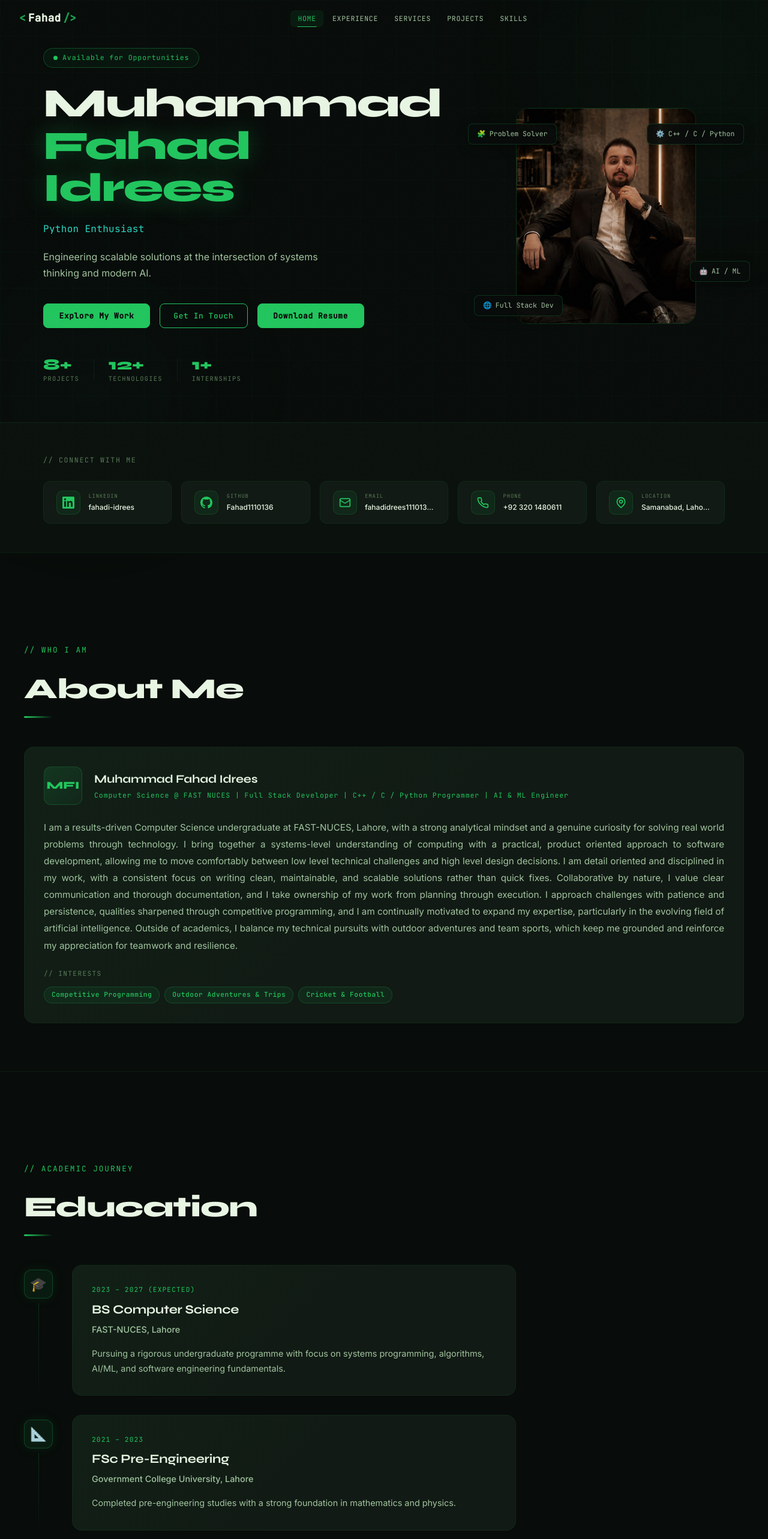
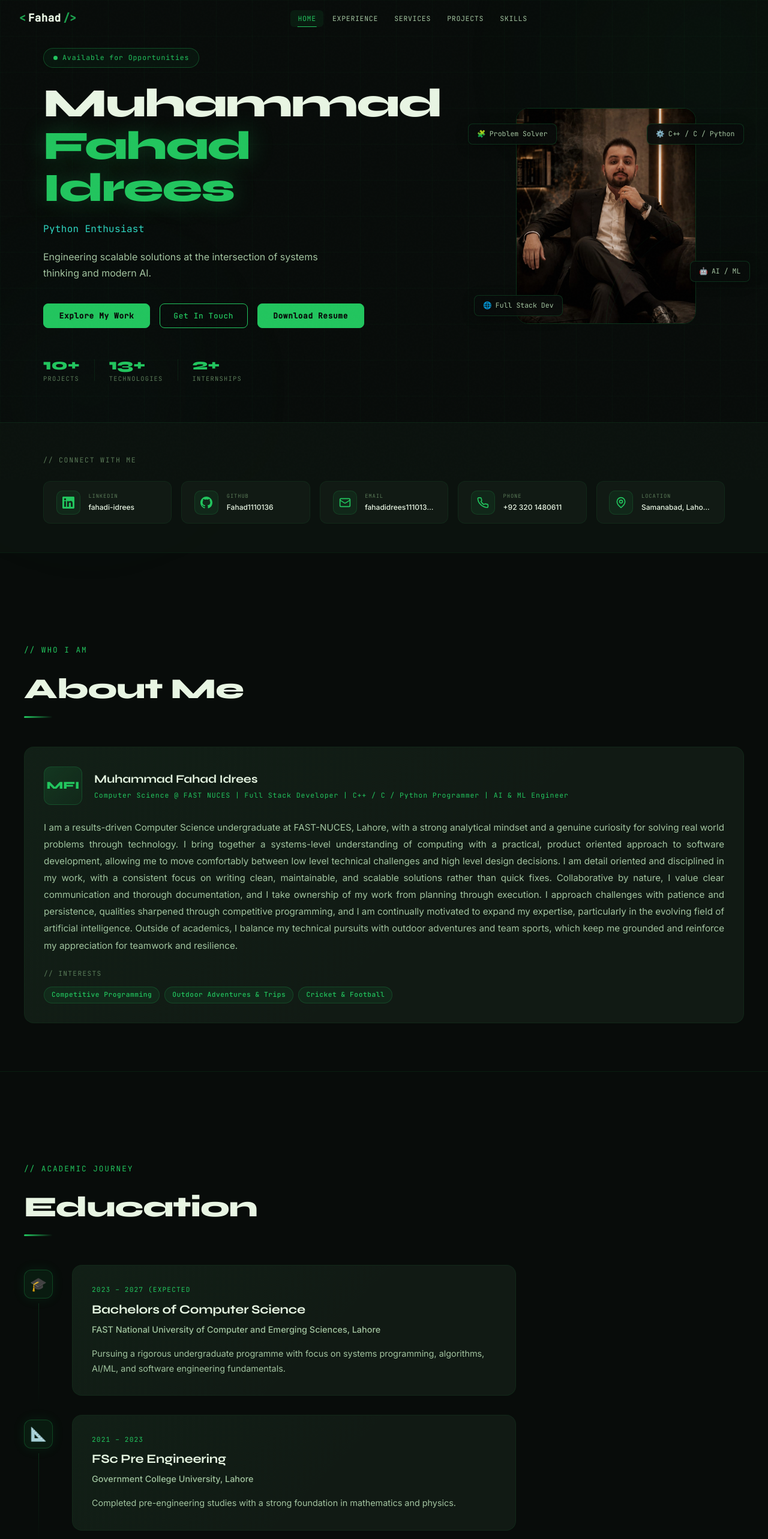
Before and after one commit to Fahad1110136/Portfolio, a React (Create React App) app in the folder fahad-portfolio/: page / in a window 1280 px wide. Shown: the top 2566 px of the page at 60% size. Built offline with nearby package versions, Linux system fonts and the light colour scheme.

Commit message:
Updating experience section and professional data

```diff
--- a/fahad-portfolio/src/data/portfolioData.js
+++ b/fahad-portfolio/src/data/portfolioData.js
@@ -13,15 +13,15 @@ export const personal = {
 
 export const education = [
   {
-    institution: "FAST-NUCES, Lahore",
-    degree: "BS Computer Science",
-    period: "2023 – 2027 (Expected)",
+    institution: "FAST National University of Computer and Emerging Sciences, Lahore",
+    degree: "Bachelors of Computer Science",
+    period: "2023 – 2027 (Expected",
     icon: "🎓",
     description: "Pursuing a rigorous undergraduate programme with focus on systems programming, algorithms, AI/ML, and software engineering fundamentals.",
   },
   {
     institution: "Government College University, Lahore",
-    degree: "FSc Pre-Engineering",
+    degree: "FSc Pre Engineering",
     period: "2021 – 2023",
     icon: "📐",
     description: "Completed pre-engineering studies with a strong foundation in mathematics and physics.",
@@ -36,19 +36,47 @@ export const education = [
 ];
 
 export const experience = [
+   {
+    title: "AI/ML Engineer",
+    subtitle: "Internship @ Stack360 · **Jul 2026 - Present**",
+    projects: []
+    // projects: [
+    //   {
+    //     description: "",
+    //     tech: ["Django, Python, Pytorch, Tensorflow, LangChain, LLMs, RAG, Faiss, ChromaDB"],
+    //     github: "https://github.com/Fahad1110136/",
+    //     icon: "",
+    //     color: "",
+    //   },
+    // ],
+  },
   {
     title: "Full Stack Developer",
-    subtitle: "Internship @ Optimus Automate · **June 2026 - July 2026**",
+    subtitle: "Internship @ NeuroFive Solutions · **Jul 2026 - Present**",
+    projects: []
+    // projects: [
+    //   {
+    //     description: "",
+    //     tech: ["HTML5, CSS3, JavaScript, React.js, Tailwind CSS, Node.js, Express.js, JSON"],
+    //     github: "https://github.com/Fahad1110136/",
+    //     icon: "",
+    //     color: "",
+    //   },
+    // ],
+  },
+  {
+    title: "Full Stack Developer",
+    subtitle: "Internship @ Optimus Automate · **Jun 2026 - Jul 2026**",
     projects: [
       {
-        description: "**NexCart** -- A multi-category e-commerce web app engineered a complete online store covering product browsing with search, sorting, and filtering, Google OAuth and JWT authentication, shopping cart, Stripe ready checkouts, order management with cancellation and transactional email notifications, user profiles with wishlist, and a full admin panel for product and order management. Implements a Three.js 3D animated hero and Framer Motion page transitions.",
+        description: "**NexCart** -- A multi-category e-commerce web app engineered a complete online store covering product browsing, Google OAuth and JWT authentication, shopping cart, Stripe ready checkouts, order management with email notifications, user profiles with wishlist, and a full admin panel.",
         tech: ["React.js", "Vite", "Node.js", "Express.js", "MongoDB", "Mongoose", "JWT", "Google OAuth", "Stripe", "Tailwind CSS", "Cloudinary"],
         github: "https://github.com/Fahad1110136/NexCart",
         icon: "🛒",
         color: "#6366f1",
       },
       {
-        description: "**PlanIT** -- A Trello-style project management app built with React and Node.js. Organize work into boards, lists, and cards with drag-and-drop (dnd-kit), invite teammates through dashboard, assign members and discuss tasks through comments — all syncing live across clients via Socket.io. Features a PostgreSQL database via Prisma ORM on Neon and a custom landing page with a signature sketch-to-card animation and 3D feature cards.",
+        description: "**PlanIT** -- A Trello-style project management app built with React and Node.js. Organize work into boards, lists, and cards with drag-and-drop, invite teammates, assign members and discuss through comments. Features a PostgreSQL database via Prisma ORM on Neon and a custom landing page.",
         tech: ["React.js", "Node.js", "Express.js", "PostgreSQL", "Prisma", "Socket.io", "JWT", "Tailwind CSS", "dnd-kit", "Vite"],
         github: "https://github.com/Fahad1110136/PlanIt",
         icon: "📋",
@@ -61,7 +89,7 @@ export const experience = [
     subtitle: "Freelauncer @ Upwork · **June 2025 - Aug 2025**",
     projects: [
       {
-        description: "**EliteDigital** -- Designed and engineered a fully responsive digital marketing agency website from the ground up using pure HTML5 and CSS3 — zero frameworks, pure craft. Delivered a conversion focused landing page featuring service offerings, client value propositions, and a polished contact section. Implemented responsive layouts using CSS Grid and Flexbox, smooth navigational transitions, and strategically placed calls-to-action.",
+        description: "**EliteDigital** -- Designed and engineered a fully responsive digital marketing agency website using pure HTML5 and CSS3. Delivered a conversion focused landing page featuring service offerings, client value propositions, a polished contact section and strategically placed calls-to-action.",
         tech: ["HTML5", "CSS3", "CSS Grid", "Flexbox", "Responsive Design"],
         github: "https://github.com/Fahad1110136/EliteDigital_Frontend",
         icon: "💼",
@@ -209,11 +237,11 @@ export const personalProjects = [
 ];
 
 export const skills = {
-  "Languages": ["C++", "C", "Python", "SQL", "Java", "HTML", "CSS"],
-  "Web Development": ["HTML5", "CSS3", "JavaScript", "React.js", "Next.js", "Node.js", "Express.js", "REST & FAST APIs", "PostgreSQL", "SQLite"],
-  "Technical": ["Data Structures & Algorithms", "OOP", "Design Patterns", "Operating Systems", "Computer Networks", "x86 Assembly", "DBMS", "AI"],
-  "Data & AI/ML": ["NumPy", "Pandas", "Matplotlib", "Keras", "Sci-kit learn", "Tensorflow", "Machine Learning", "Model Training", "AI-based Design"],
-  "Tools & Platforms": ["Git", "GitHub", "VS Code", "Linux", "MySQL", "Firebase", "MongoDB", "ChromaDB", "Prisma", "Streamlit", "Vite"],
+  "Languages": ["C++", "C", "Python", "SQL", "TypeScript", "Java", "HTML", "CSS"],
+  "Web Development": ["HTML5", "CSS3", "JavaScript", "React.js", "Next.js", "Node.js", "Express.js", "REST & FAST APIs", "PostgreSQL", "SQLite", "Angular.js", "MongoDB", "Prisma", "Django"],
+  "Technical": ["Data Structures & Algorithms", "OOP", "Design Patterns", "Operating Systems", "Computer Networks", "x86 Assembly", "DBMS", "AI", "ML"],
+  "Data & AI/ML": ["NumPy", "Pandas", "Matplotlib", "Keras", "Sci-kit learn", "Tensorflow", "Machine Learning", "Model Training", "PyTorch", "Faiss", "ChromaDB", "LangChain"],
+  "Tools & Platforms": ["Git", "GitHub", "VS Code", "Linux", "Postman", "Firebase", "Cursor AI", "Anti Gravity", "Streamlit", "Vite"],
 };
 
 export const achievements = [
--- a/fahad-portfolio/src/pages/Home.jsx
+++ b/fahad-portfolio/src/pages/Home.jsx
@@ -91,17 +91,17 @@ const Home = () => {
 
               <div className="home__stats animate-in" style={{ animationDelay: '0.8s' }}>
                 <div className="home__stat">
-                  <span className="home__stat-num">8+</span>
+                  <span className="home__stat-num">10+</span>
                   <span className="home__stat-label">Projects</span>
                 </div>
                 <div className="home__stat-divider" />
                 <div className="home__stat">
-                  <span className="home__stat-num">12+</span>
+                  <span className="home__stat-num">13+</span>
                   <span className="home__stat-label">Technologies</span>
                 </div>
                 <div className="home__stat-divider" />
                 <div className="home__stat">
-                  <span className="home__stat-num">1+</span>
+                  <span className="home__stat-num">2+</span>
                   <span className="home__stat-label">Internships</span>
                 </div>
               </div>
```
Also changed, not shown: 2 other files (tests, documents, lock files or other folders).
